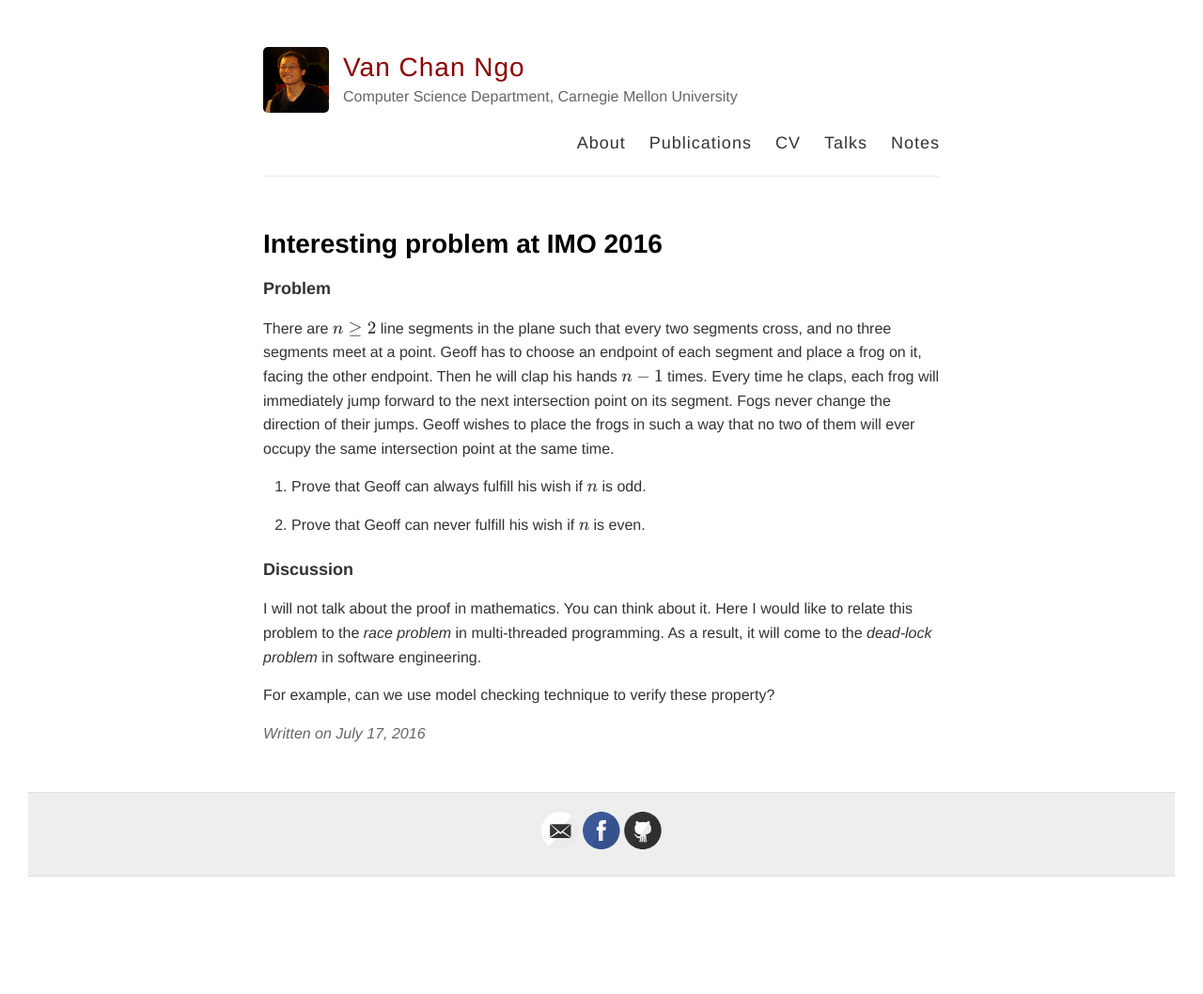
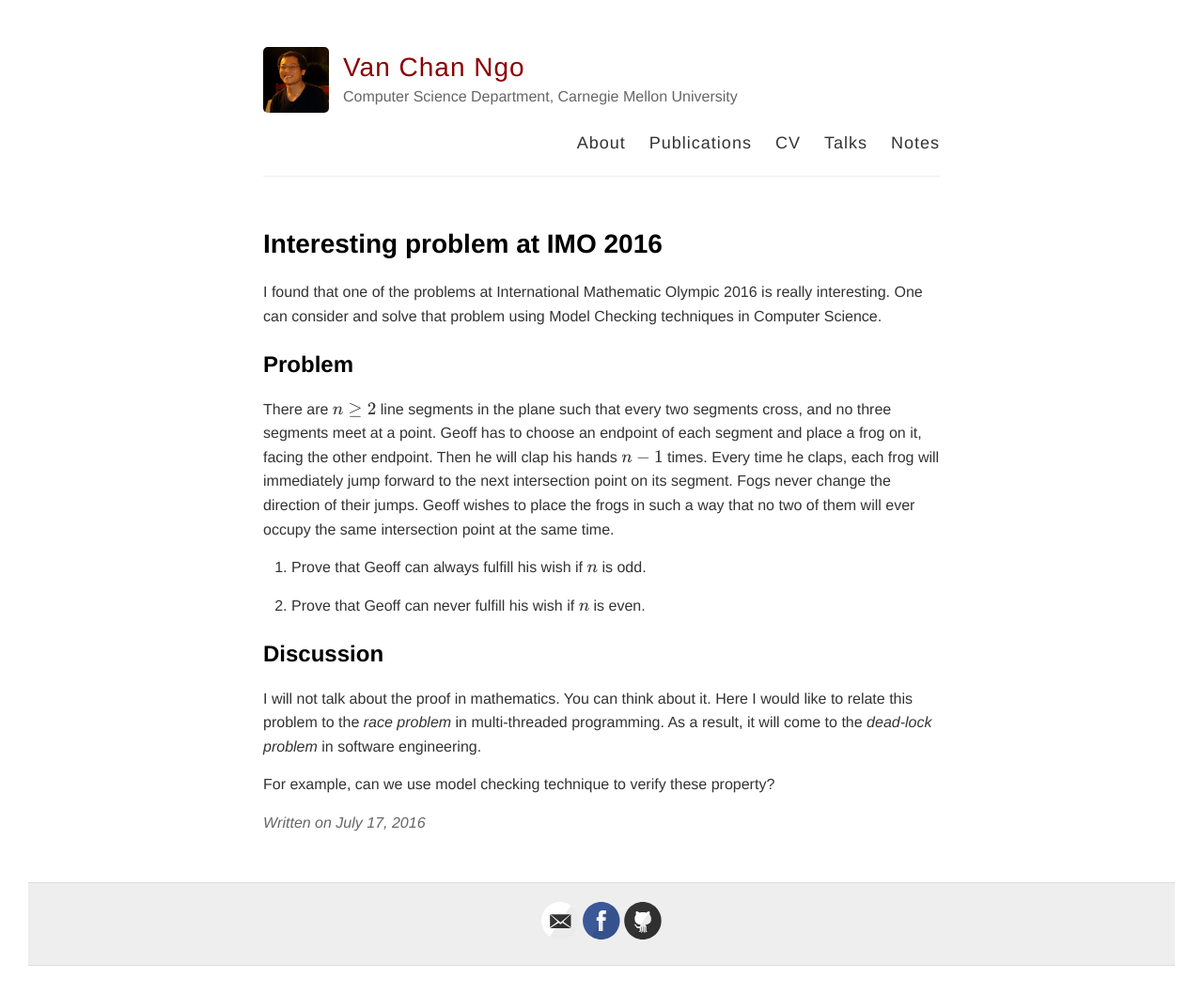
Before and after one commit to channgo2203/channgo2203.github.io, a Jekyll site: the page built from _posts/2016-07-17-imo_fog.md, in a window 1280 px wide. Shown: the whole page at 94% size. Built offline with Jekyll 4.4.1, drawn with Linux system fonts in a browser that asks for light colours; formulas are drawn with MathJax 3; comment, search, counter and statistics services are not loaded; before the commit the page ends 963 px from its top, so only the background shows below that.

```diff
--- a/_posts/2016-07-17-imo_fog.md
+++ b/_posts/2016-07-17-imo_fog.md
@@ -4,13 +4,15 @@
 published: true
 ---
 
-### Problem
+I found that one of the problems at International Mathematic Olympic 2016 is really interesting. One can consider and solve that problem using Model Checking techniques in Computer Science.
+
+## Problem
 There are \\(n \geq 2\\) line segments in the plane such that every two segments cross, and no three segments meet at a point. Geoff has to choose an endpoint of each segment and place a frog on it, facing the other endpoint. Then he will clap his hands \\(n - 1\\) times. Every time he claps, each frog will immediately jump forward to the next intersection point on its segment. Fogs never change the direction of their jumps. Geoff wishes to place the frogs in such a way that no two of them will ever occupy the same intersection point at the same time.
 
 1. Prove that Geoff can always fulfill his wish if \\(n\\) is odd.
 1. Prove that Geoff can never fulfill his wish if \\(n\\) is even.
 
-### Discussion
+## Discussion
 I will not talk about the proof in mathematics. You can think about it. Here I would like to relate this problem to the _race problem_ in multi-threaded programming. As a result, it will come to the _dead-lock problem_ in software engineering.
 
 For example, can we use model checking technique to verify these property?
```
Also changed, not shown: _posts/2016-09-13-eslsyn.md (+2 -3 lines).
